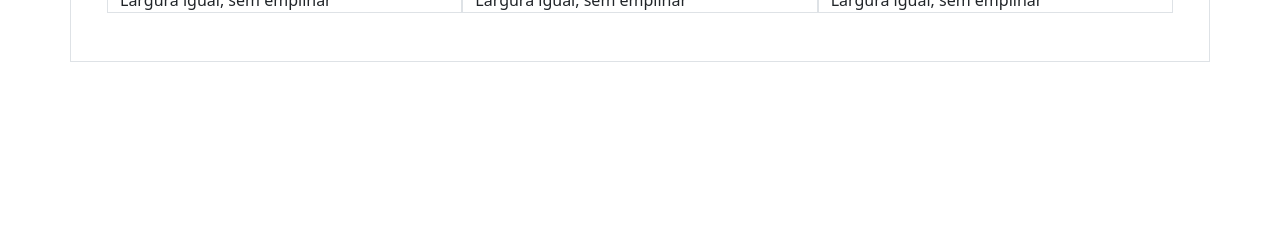
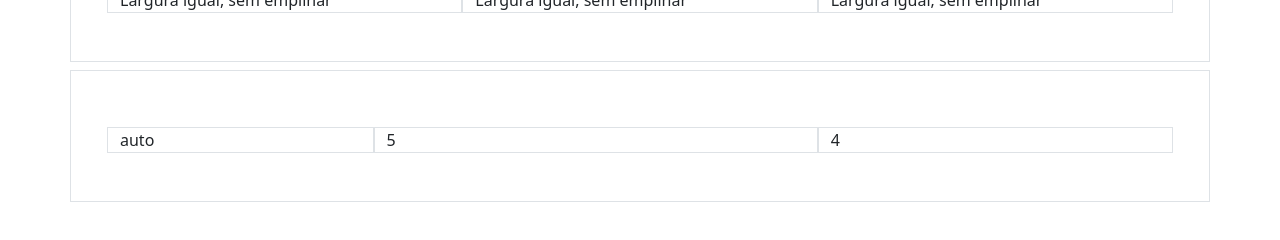
Before and after one commit to Caio1918/Meus-c-digos-em-geral, a plain HTML site: page Desenvolvimento_Front_End/gridsystem.html in a window 1280 px wide. Shown: the part 512-752 px from the top of the page. Drawn offline with nearby package versions, Linux system fonts and the light colour scheme.

Commit message:
Leyout automático

```diff
--- a/Desenvolvimento_Front_End/gridsystem.html
+++ b/Desenvolvimento_Front_End/gridsystem.html
@@ -86,8 +86,20 @@
         </div>
     </div>
 
-
-
+    <!-- Leyout automático-->
+    <div class="container mt-2 p-5 border">
+        <div class="row">
+            <div class="col border mt-2">
+                auto
+            </div>
+            <div class="col-5 border mt-2">
+                5
+            </div>
+            <div class="col-4 border mt-2">
+                4
+            </div>
+        </div>
+    </div>
 
     <script src="https://cdn.jsdelivr.net/npm/bootstrap@5.2.1/dist/js/bootstrap.bundle.min.js"
         integrity="sha384-u1OknCvxWvY5kfmNBILK2hRnQC3Pr17a+RTT6rIHI7NnikvbZlHgTPOOmMi466C8"
```
